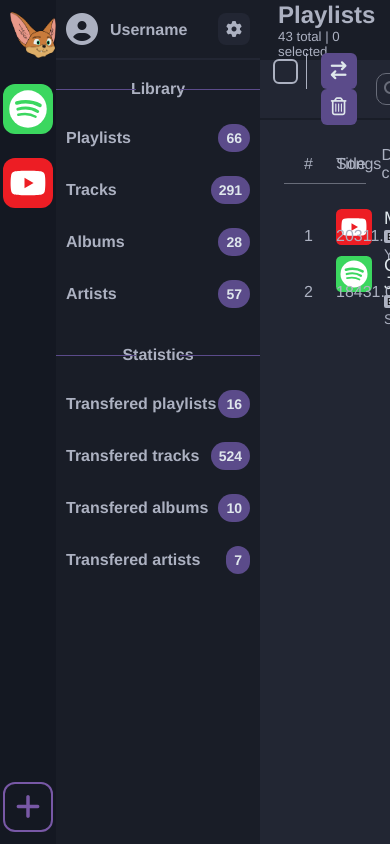
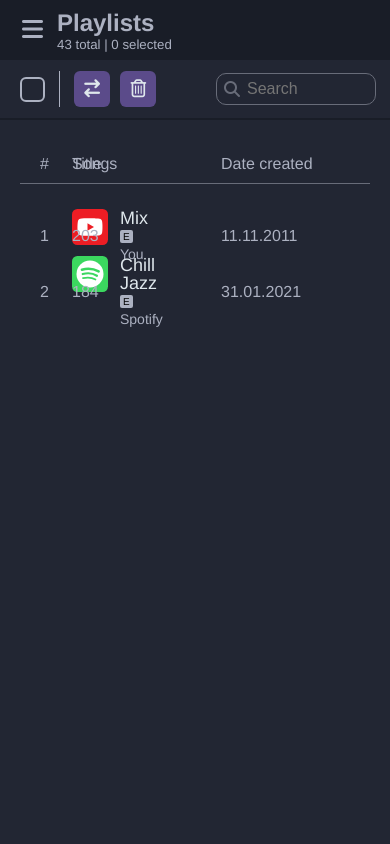
Before and after one commit to BenedyktKajzerek/soundit, a Django app: page /profile/ in a window 390 px wide; the page is wider, and only the part inside the window is pictured. Run offline with Django 5.2, Linux system fonts and the light colour scheme.

Commit message:
profile responsive

```diff
--- a/soundit/static/soundit/css/profile.css
+++ b/soundit/static/soundit/css/profile.css
@@ -38,6 +38,10 @@ body {
 
 .profile {
     height: 100%;
+    display: flex;
+}
+
+.responsive-nav {
     display: flex;
 }
 
@@ -219,8 +223,20 @@ body {
     height: 60px;
     display: flex;
     align-items: center;
-    padding: 0 18px;
+    padding: 0 21px;
     background-color: var(--bg-dark);
+}
+
+#toggle-mobile-nav {
+    display: none;
+}
+
+.hamburger {
+    font-size: 24px;
+    margin-right: 14px;
+    margin-left: 1px;
+    display: none;
+    cursor: pointer;
 }
 
 .header h5 {
@@ -374,7 +390,7 @@ body {
     display: flex;
     flex-direction: column;
     align-items: center;
-    padding: 0 24px;
+    padding: 0 20px;
     background-color: var(--bg);
 }
 
@@ -454,3 +470,30 @@ body {
 .playlist-title span {
     font-size: 14px;
 }
+
+/* ===== Responsive Design ===== */
+
+@media all and (max-width: 1200px) {
+
+    .responsive-nav {
+        height: 0;
+        width: 0;
+    }
+
+    .main-wrapper {
+        width: 100%;
+    }
+
+    .hamburger {
+        display: block;
+    }
+}
+
+.display-nav {
+    height: 100%;
+    width: 380px;
+    position: absolute;
+    top: 0;
+    left: 0;
+    z-index: 100;
+}
--- a/soundit/static/soundit/js/profile.js
+++ b/soundit/static/soundit/js/profile.js
@@ -0,0 +1,16 @@
+document.addEventListener('DOMContentLoaded', () => {
+
+    const nav = document.querySelector('.responsive-nav');
+    const navBtn = document.querySelector('.hamburger');
+
+    // responsive navbar
+    window.addEventListener('click', function(e){
+        if (navBtn.contains(e.target)) {
+            nav.classList.add('display-nav');
+        }
+        else if (!nav.contains(e.target) && !navBtn.contains(e.target)){
+            nav.classList.remove('display-nav');
+        }
+      });
+
+});
--- a/soundit/templates/soundit/profile.html
+++ b/soundit/templates/soundit/profile.html
@@ -16,13 +16,17 @@
     <link rel="stylesheet" href="{% static 'soundit/css/profile.css' %}">
 
     <!-- JavaScript -->
-    <script src="{% static 'soundit/js/script.js' %}"></script>
+    <script src="{% static 'soundit/js/profile.js' %}"></script>
 
     <title>Soundit | Profile</title>
 </head>
 <body>
 
     <div class="profile">
+
+        <div class="modal"></div>
+
+        <div class="responsive-nav">
 
             <!-- Services Section -->
 
@@ -120,12 +124,19 @@
 
             </div>
 
+        </div>
+
         <!-- Main Section -->
 
         <div class="main-wrapper">
             <main class="main">
 
                 <div class="header">
+
+                    <label for="toggle-mobile-nav" class="hamburger">
+                        <input type="checkbox" id="toggle-mobile-nav">
+                        <i class="fa-solid fa-bars" id="menu-icon"></i>
+                    </label>
 
                     <div>
                         <h2>Playlists{{ Playlists }}</h2>
```
Lines whose indentation alone changed are shown as unchanged.
